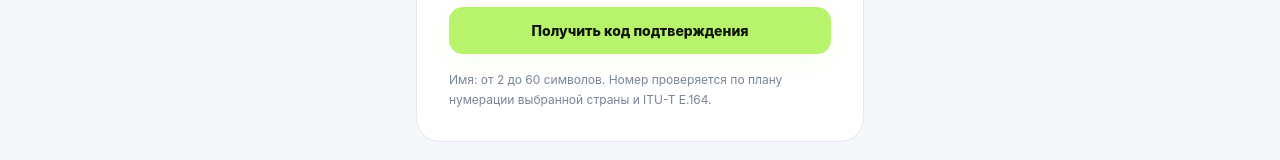
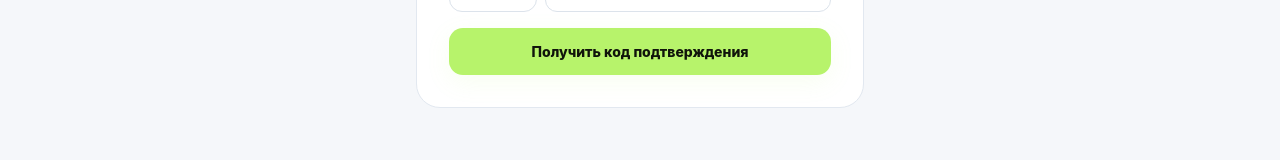
Before and after one commit to mehrvarshodiev/arzonmarket, a React (Vite) app in the folder client/: page /login in a window 1280 px wide. Shown: the part 461-621 px from the top of the page. Built offline with nearby package versions, Linux system fonts and the light colour scheme; no server answers.

Commit message:
Remove registration helper text

```diff
--- a/client/src/pages/Login.jsx
+++ b/client/src/pages/Login.jsx
@@ -8,7 +8,7 @@ const countries = [{"iso":"AE","name":"ОАЭ"},{"iso":"AF","name":"Афгани
 const namePattern = /^[\p{L}][\p{L}\p{M} .'-]*$/u;
 function validateName(value) {
   const name = value.trim().replace(/\s+/g, ' ');
-  if (name.length < 2) return 'Введите имя минимум из 2 символов.';
+  if (!name) return 'Введите ваше имя.';
   if (name.length > 60) return 'Имя не должно превышать 60 символов.';
   if (!namePattern.test(name)) return 'Используйте буквы, пробелы, дефис или апостроф.';
   return '';
@@ -61,7 +61,6 @@ export default function Login() {
       {error&&<p role="alert" className="rounded-xl bg-red-400/10 p-3 text-sm text-red-600">{error}</p>}
       <button disabled={busy||(sent&&code.length!==4)} className="btn-primary w-full">{busy?<><LoaderCircle size={17} className="animate-spin"/> Подождите...</>:sent?'Подтвердить и создать профиль':'Получить код подтверждения'}</button>
       {sent&&<button type="button" onClick={()=>{setSent(false);setCode('');setError('');}} className="w-full text-sm text-slate-400">Изменить данные</button>}
-      <p className="text-xs leading-relaxed text-slate-500">Имя: от 2 до 60 символов. Номер проверяется по плану нумерации выбранной страны и ITU-T E.164.</p>
     </form>}
   </section></main>;
 }
```
